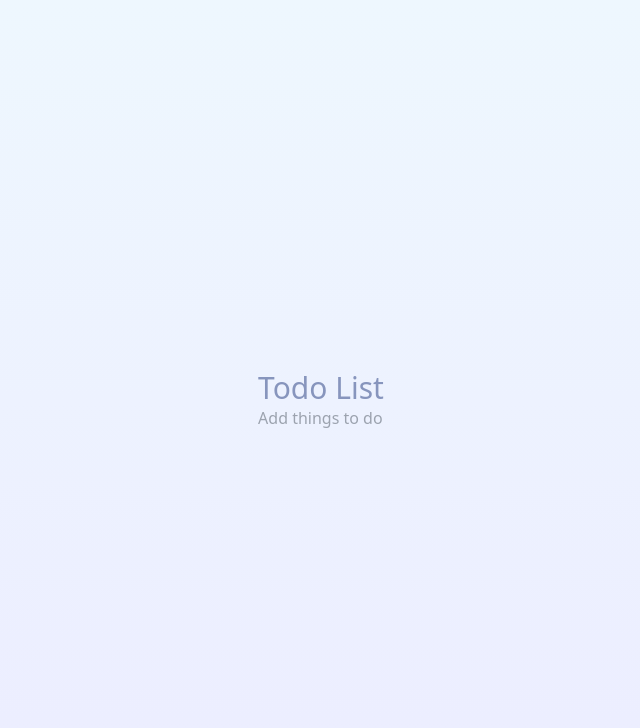
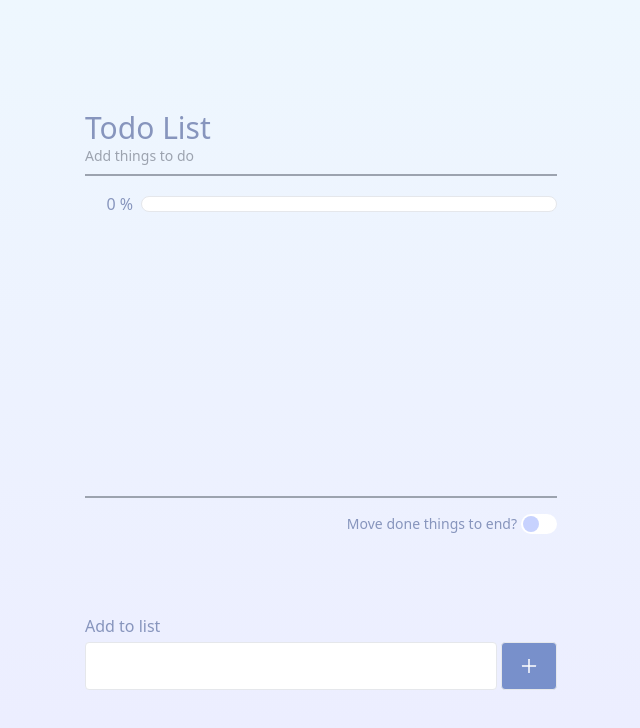
Before and after one commit to NhOuOiB/todolist, a React (Create React App) app: page / in a window 1280 px wide. Shown: the top 728 px of the page, without its empty margins (319-959 px from the left). Built offline with nearby package versions, Linux system fonts and the light colour scheme.

Commit message:
feat: enhance TodoList component with sorting and auto-scroll features

```diff
--- a/src/page/TodoList.jsx
+++ b/src/page/TodoList.jsx
@@ -1,11 +1,73 @@
-import React from 'react';
+import React, { useEffect, useState, useRef } from 'react';
+import ProcessBar from '../component/ProcessBar';
+import Todos from '../component/Todos';
+import AddToList from '../component/AddToList';
 
 const TodoList = () => {
+  const [todos, setTodos] = useState([]);
+
+  // todos排序
+  const [MoveDoneToEnd, setMoveDoneToEnd] = useState(false);
+
+  const sortTodos = () => {
+    // 完成移至最後
+    if (MoveDoneToEnd) {
+      const done = todos.filter((todo) => todo.done);
+      const undone = todos.filter((todo) => !todo.done);
+      const newTodos = [...undone, ...done];
+      setTodos(newTodos);
+    } else {
+      // 依時間排序
+      const newTodos = [...todos].sort((a, b) => {
+        return new Date(a.time) - new Date(b.time);
+      });
+      setTodos(newTodos);
+    }
+  };
+
+  useEffect(() => {
+    sortTodos();
+  }, [MoveDoneToEnd]);
+
+  // 捲動到最底部
+  const todoRef = useRef();
+  const shouldScrollRef = useRef(false);
+
+  useEffect(() => {
+    if (shouldScrollRef.current && todoRef.current) {
+      todoRef.current.scrollTop = todoRef.current.scrollHeight; // 滾動到底部
+      shouldScrollRef.current = false;
+    }
+  }, [todos]);
   return (
-    <div className="w-full h-screen flex justify-center items-center">
-      <div className="">
-        <div className="text-3xl">Todo List</div>
-        <div className='text-gray-400'>Add things to do</div>
+    <div className="w-full h-full flex flex-col justify-center items-center">
+      <div className="w-full sm:w-3/4 md:w-3/5 xl:w-2/5 2xl:w-1/4 p-5">
+        <div className="">
+          <div className="text-3xl">Todo List</div>
+          <div className="text-gray-400 text-sm">Add things to do</div>
+          <hr className="border border-gray-400 mt-2" />
+        </div>
+        <ProcessBar todos={todos} />
+        <Todos todos={todos} setTodos={setTodos} todoRef={todoRef} />
+        {/* 完成移至最後 開始 */}
+        <hr className="border border-gray-400 my-4" />
+        <div className="flex justify-end items-center gap-1">
+          <div className="text-sm">Move done things to end?</div>
+          <div
+            className="w-9 h-5 rounded-full p-0.5 bg-white"
+            onClick={() => {
+              setMoveDoneToEnd(!MoveDoneToEnd);
+            }}
+          >
+            <div
+              className={`w-1/2 h-full bg-indigo-200 rounded-full transition duration-300 ${
+                MoveDoneToEnd && ' translate-x-full bg-indigo-500'
+              }`}
+            ></div>
+          </div>
+        </div>
+        {/* 完成移至最後 結束 */}
+        <AddToList todos={todos} setTodos={setTodos} shouldScrollRef={shouldScrollRef} />
       </div>
     </div>
   );
```
